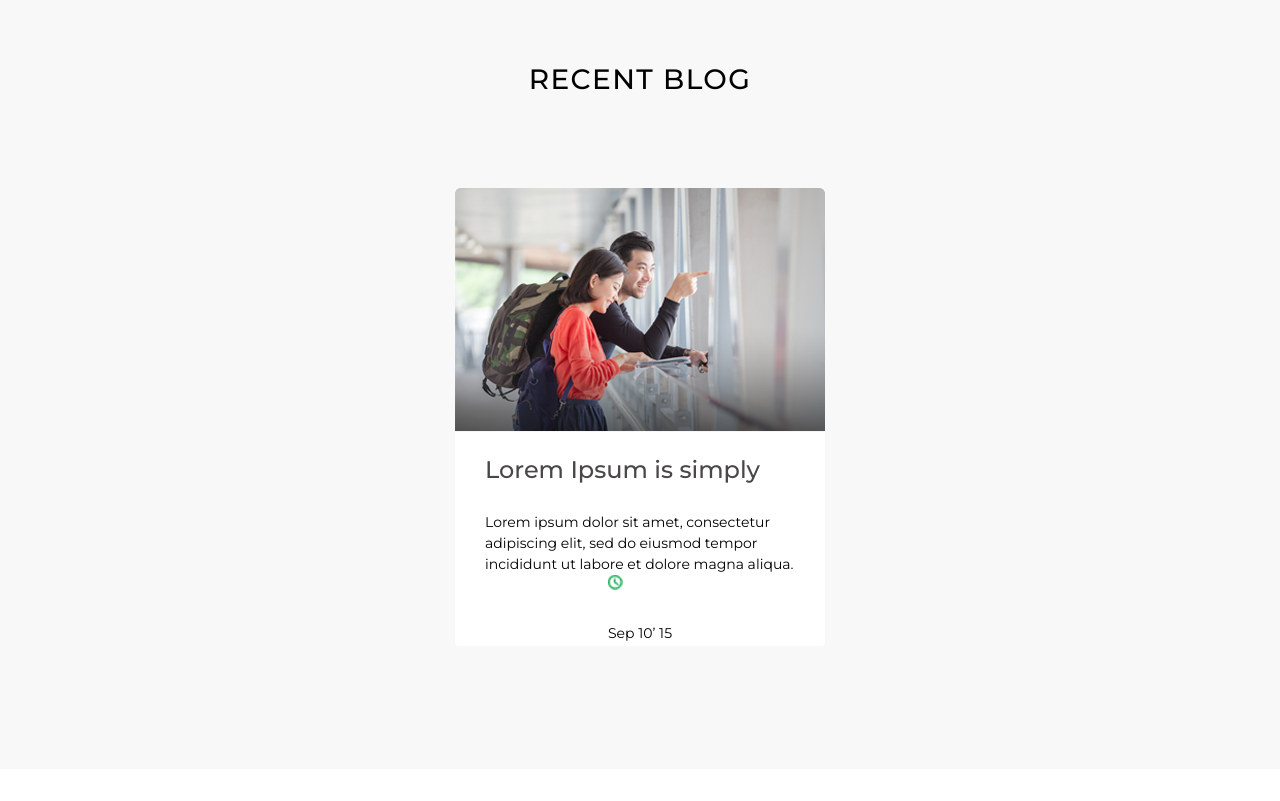
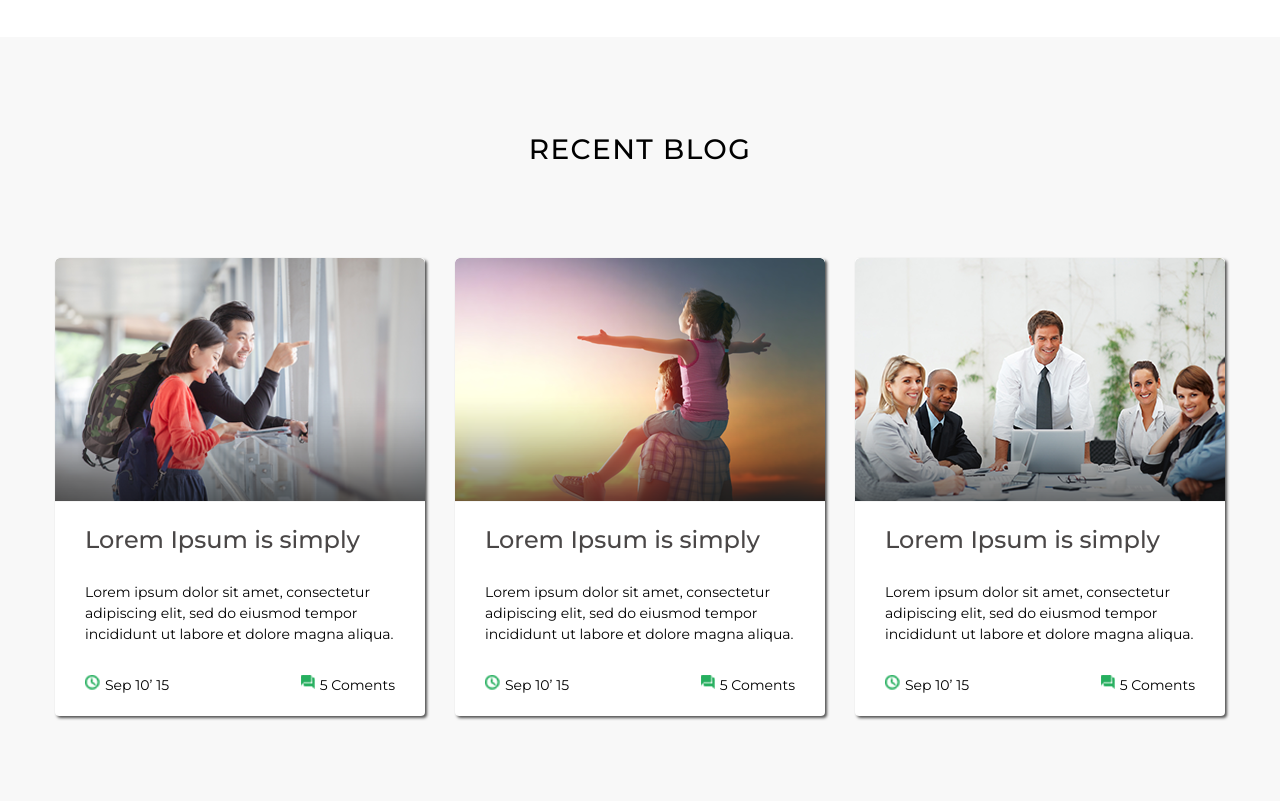
Before and after one commit to Spitfire-Ice/CleanCorporateWebsiteTemplate, a website built with webpack: page src/index.html in a window 1280 px wide. Shown: the part 4874-5675 px from the top of the page. Built offline with nearby package versions, Linux system fonts and the light colour scheme.

Commit message:
save 3789

```diff
--- a/src/index.html
+++ b/src/index.html
@@ -198,9 +198,51 @@
             <h3>Lorem Ipsum is simply</h3>
             <p>Lorem ipsum dolor sit amet, consectetur adipiscing elit, sed do eiusmod tempor incididunt
               ut labore et dolore magna aliqua. </p>
-            <div class="blog--item-date">
-              <img src="./img/date-icon-123123.png" alt="icon" width="15" height="15">
-              <p>Sep 10’ 15</p>
+            <div class="blog--item-supportWrapper">
+              <div class="blog--item-date">
+                <img src="./img/date-icon-123123.png" alt="icon" width="15" height="15">
+                <p>Sep 10’ 15</p>
+              </div>
+              <div class="blog--item-comments">
+                <img src="./img/cmnt-icon-2312.png" alt="icon" width="14" height="14">
+                <p>5 Coments</p>
+              </div>
+            </div>
+          </div>
+        </div>
+        <div class="blog--item">
+          <img src="./img/blog--bg-551.png" alt="bg" height="244" width="370">
+          <div class="blog--item-description">
+            <h3>Lorem Ipsum is simply</h3>
+            <p>Lorem ipsum dolor sit amet, consectetur adipiscing elit, sed do eiusmod tempor incididunt
+              ut labore et dolore magna aliqua. </p>
+            <div class="blog--item-supportWrapper">
+              <div class="blog--item-date">
+                <img src="./img/date-icon-123123.png" alt="icon" width="15" height="15">
+                <p>Sep 10’ 15</p>
+              </div>
+              <div class="blog--item-comments">
+                <img src="./img/cmnt-icon-2312.png" alt="icon" width="14" height="14">
+                <p>5 Coments</p>
+              </div>
+            </div>
+          </div>
+        </div>
+        <div class="blog--item">
+          <img src="./img/blog--bg-552.png" alt="bg" height="244" width="370">
+          <div class="blog--item-description">
+            <h3>Lorem Ipsum is simply</h3>
+            <p>Lorem ipsum dolor sit amet, consectetur adipiscing elit, sed do eiusmod tempor incididunt
+              ut labore et dolore magna aliqua. </p>
+            <div class="blog--item-supportWrapper">
+              <div class="blog--item-date">
+                <img src="./img/date-icon-123123.png" alt="icon" width="15" height="15">
+                <p>Sep 10’ 15</p>
+              </div>
+              <div class="blog--item-comments">
+                <img src="./img/cmnt-icon-2312.png" alt="icon" width="14" height="14">
+                <p>5 Coments</p>
+              </div>
             </div>
           </div>
         </div>
--- a/src/styles/_blog.scss
+++ b/src/styles/_blog.scss
@@ -68,9 +68,49 @@
     margin-top: 30px;
   }
 }
+.blog--item-supportWrapper {
+  width: 310px;
+  margin: 0 auto;
+  margin-top: 30px;
+  display: flex;
+  flex-direction: row;
+  justify-content: space-between;
+}
 .blog--item-date {
-
+  display: flex;
+  flex-direction: row;
+  justify-content: flex-start;
   img {
     position: relative;
+    margin-right: 5px;
+  }
+  p {
+    margin-top: 0;
   }
 }
+.blog--item-comments {
+  display: flex;
+  flex-direction: row;
+  justify-content: flex-start;
+  cursor: pointer;
+  img {
+    position: relative;
+    margin-right: 5px;
+  }
+  p {
+    margin-top: 0;
+  }
+}
+.blog--item {
+  -webkit-box-shadow: 2px 2px 3px 0px rgba(82,82,82,1);
+  -moz-box-shadow: 2px 2px 3px 0px rgba(82,82,82,1);
+  box-shadow: 2px 2px 3px 0px rgba(82,82,82,1);
+  transition: 0.5s;
+}
+.blog--item:hover {
+  -webkit-box-shadow: 4px 4px 3px 0px rgba(82,82,82,1);
+  -moz-box-shadow: 4px 4px 3px 0px rgba(82,82,82,1);
+  box-shadow: 4px 4px 3px 0px rgba(82,82,82,1);
+  transition: 1s;
+  transform: translateX(-2px) translateY(-2px);
+}
--- a/src/styles/_partners.scss
+++ b/src/styles/_partners.scss
@@ -9,6 +9,7 @@
   display: flex;
   flex-direction: row;
   justify-content: center;
+  flex-wrap: wrap;
 
 }
 .partners--item {
```
